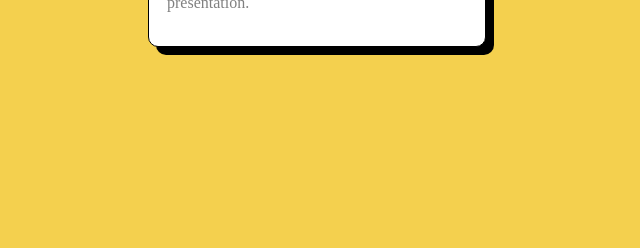
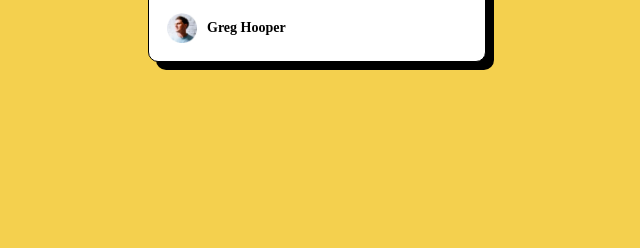
Before and after one commit to fawzitheprogrammer/blog-preview-card-main, a plain HTML site: page index.html in a window 1280 px wide. Shown: the part 568-816 px from the top of the page, without its empty margins (323-963 px from the left). Drawn offline with Linux system fonts and the light colour scheme.

Commit message:
Challenge Done

```diff
--- a/index.html
+++ b/index.html
@@ -31,16 +31,22 @@
     <div class="badge">Learning</div>
 
 
-    <!-- Tag badge -->
+    <!--Published Date -->
     <div class="published-date">Published 21 Dec 2024</div>
 
-    <!-- Tag badge -->
+    <!-- Course Info -->
     <div class="course-info">
 
       <span class="header">HTML & CSS foundations</span>
       <p>These languages are the backbone of every website, defining structure, content, and presentation.
       </p>
 
+    </div>
+
+
+    <div class="author">
+       <img src="assets/images/image-avatar.webp" alt="">
+       <span class="author-name">Greg Hooper</span>
     </div>
 
   </div>
--- a/style.css
+++ b/style.css
@@ -60,6 +60,21 @@ body {
 
 }
 
+.author {
+    display: flex;
+    align-items: center;
+}
+
+.author  img {
+    width: 30px;
+}
+
+.author .author-name {
+    font-weight: bold;
+    font-size: 14px;
+    margin: 0px 10px;
+}
+
 
 @media (max-width:375px) {
    .attribution{
```
